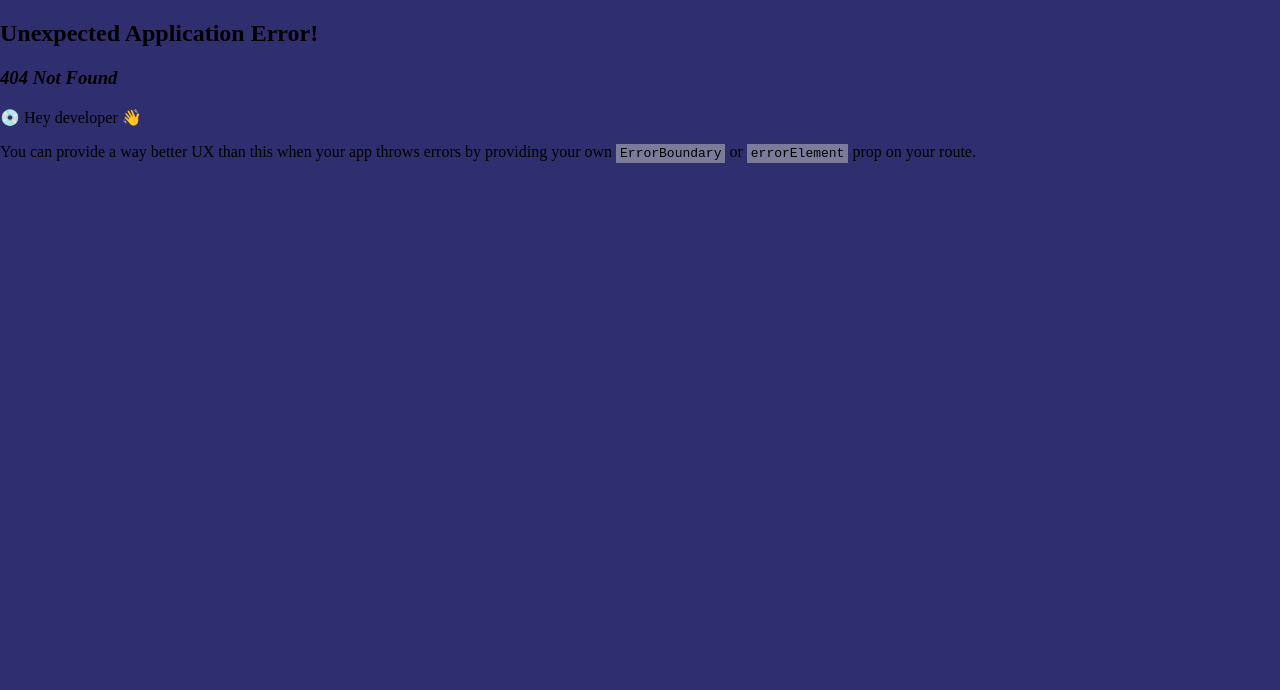
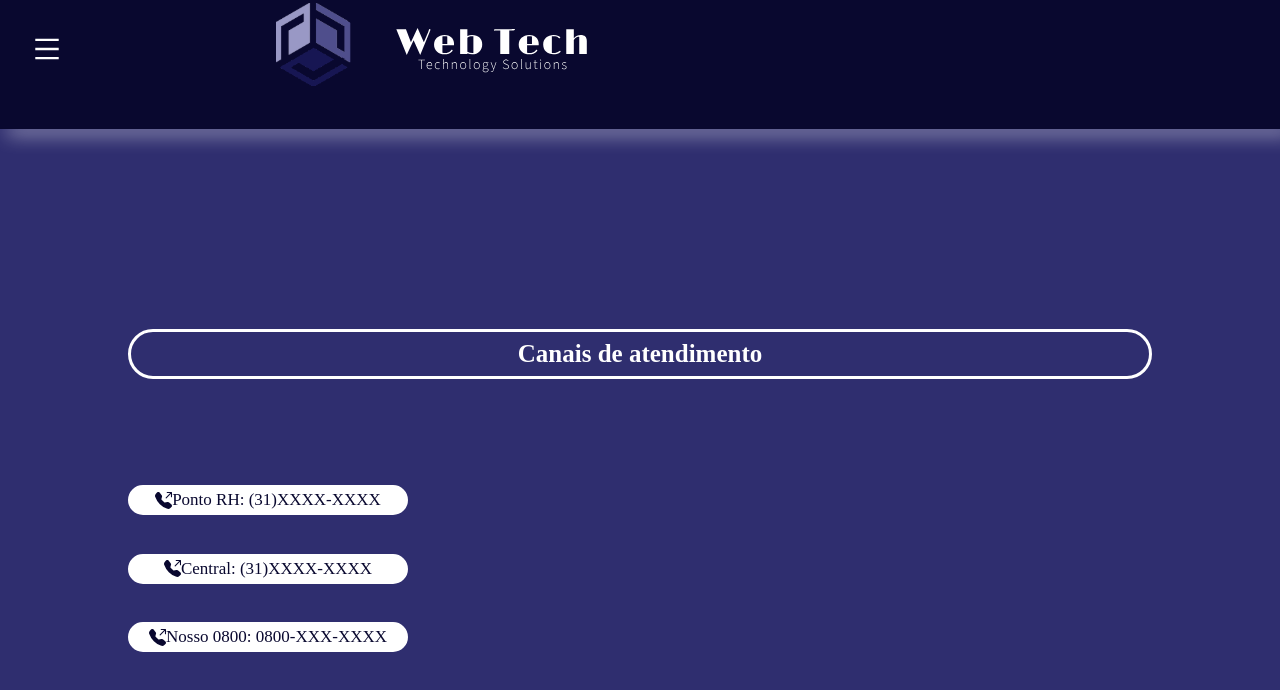
Before and after one commit to Rian-Rero/WebSystem-Trainee-Group-6, a React (Vite) app in the folder Trainee-Group6/: page /ouvidoria in a window 1280 px wide. Before the commit this address had no page. Shown: the top 690 px of the page. Built offline with nearby package versions, Linux system fonts and the light colour scheme.

Commit message:
ouvidoria + sider

```diff
--- a/Trainee-Group6/src/Components/Sidebar/sidebar.jsx
+++ b/Trainee-Group6/src/Components/Sidebar/sidebar.jsx
@@ -7,7 +7,7 @@ import {CgProfile} from "react-icons/cg"
 import SidebarItem from '../SidebarItem/SidebarItem'
 import {AiOutlineMenu} from "react-icons/ai";
 import { useNavigate } from "react-router-dom";
-
+import {GoMegaphone} from "react-icons/go"
 
 
 
@@ -25,6 +25,7 @@ const Sidebar = ({ active }) => {
         <SidebarItem Icon={CgProfile} Text="Perfil" onClick = {() => navigate("/perfil")}/>
         <SidebarItem Icon={IoMdLogIn} Text="Login" onClick = {() => navigate("/login")} />
         <SidebarItem Icon={BiUserPlus} Text="Cadastro" onClick = {() => navigate("/cadastro")}/>
+        <SidebarItem Icon={GoMegaphone} Text="Ouvidoria" onClick = {() => navigate("/ouvidoria")}/>
       </Content>
     </Container>
   )
--- /dev/null
+++ b/Trainee-Group6/src/pages/Ouvidoria/Ouvidoria.jsx
@@ -0,0 +1,41 @@
+import { Fundo, Espacamento, StyleMsg, StyleSpace, StyleContatos, EspacamentoInputs, Logo } from './style';
+import Sider from "../../Components/Sider/Sider";
+import LogoHeader from "../../Components/LogoHeader/LogoHeader";
+import { useNavigate } from "react-router-dom";
+import {BsFillTelephoneOutboundFill} from "react-icons/bs"
+
+
+
+
+function Ouvidoria(){
+    const navigate = useNavigate();
+
+    return(
+
+        <div>
+            <Fundo>
+                <Logo>
+                    <LogoHeader onClick = {() => navigate("/")}/>
+                </Logo>
+                <div>
+                    <Sider></Sider>
+                </div>
+                <Espacamento>
+                    <StyleSpace>
+                        <StyleMsg>Canais de atendimento</StyleMsg>
+                    </StyleSpace>
+                </Espacamento>
+                <StyleSpace>
+                    <EspacamentoInputs>
+                        <img src=""/> {/*Colocar o ícone do telegone*/}
+                        <StyleContatos><BsFillTelephoneOutboundFill/> Ponto RH: (31)XXXX-XXXX</StyleContatos>
+                        <StyleContatos><BsFillTelephoneOutboundFill/> Central: (31)XXXX-XXXX</StyleContatos>
+                        <StyleContatos><BsFillTelephoneOutboundFill/> Nosso 0800: 0800-XXX-XXXX</StyleContatos>
+                    </EspacamentoInputs>
+                </StyleSpace>
+            </Fundo>
+        </div>
+    )
+}
+
+export default Ouvidoria;
--- /dev/null
+++ b/Trainee-Group6/src/pages/Ouvidoria/index.js
@@ -0,0 +1 @@
+export { default } from "./Ouvidoria"
--- /dev/null
+++ b/Trainee-Group6/src/pages/Ouvidoria/style.js
@@ -0,0 +1,216 @@
+import styled from 'styled-components'
+
+export const Espacamento = styled.div`
+    margin-top: 350px;
+    margin-bottom: -500px;
+    height: 400px;
+`
+
+export const EspacamentoInputs = styled.div`
+    margin-top: 200px;
+    margin-bottom: -500px;
+    height: 400px;
+`
+
+export const Fundo = styled.div`
+    width: 100%;
+    height: 100%;
+    background-color: #2F2E6F;
+`
+
+export const StyleMsg = styled.div`
+    background-color: transparent;
+    color: #fff;
+    display: flex;
+    justify-content: center;
+    width: 63%;
+    height: 100px;
+    margin: 20% 40% 20% 20%; //cima direita baixo esquerda
+    border: 3px solid #fff;
+    text-align: center;
+    font-size: 32px;
+    font-weight: bold;
+    align-items: center;
+    border-radius: 30px;
+
+    @media (max-width: 1395){
+        width: 45%;
+        font-size: 25px;
+    }
+
+    @media (min-width: 360px){
+        display: flex;
+        jsutify-content: center;
+        width: 265px;
+        height: 80px;
+        margin: 20% 10%;
+    }
+
+    @media (min-width: 375px){
+        display: flex;
+        jsutify-content: center;
+        width: 300px;
+        height: 70px;
+        margin: 20% 7.5%;
+    }
+
+    @media (min-width: 384px){
+        display: flex;
+        jsutify-content: center;
+        width: 300px;
+        height: 70px;
+        margin: 20% 8%
+    }
+
+    @media (min-width: 390px){
+        display: flex;
+        jsutify-content: center;
+        width: 300px;
+        height: 70px;
+        margin: 20% 9%
+    }
+
+    @media (min-width: 412px){
+        display: flex;
+        jsutify-content: center;
+        width: 350px;
+        height: 50px;
+        margin: 20% 5%;
+        font-size: 25px;
+    }
+
+    @media (min-width: 414px){
+        display: flex;
+        jsutify-content: center;
+        width: 300px;
+        height: 60px;
+        margin: 20% 11%
+    }
+
+    @media (min-width: 428px){
+        display: flex;
+        jsutify-content: center;
+        width: 300px;
+        height: 60px;
+        margin: 20% 12%
+    }
+
+    @media (min-width: 800px){
+        display: flex;
+        jsutify-content: center;
+        width: 80%;
+        height: 50px;
+        margin: 20% 10%
+    }
+
+    @media (min-width: 810px){
+        display: flex;
+        jsutify-content: center;
+        width: 80%;
+        height: 50px;
+        margin: 20% 10%
+    }
+`
+
+export const StyleSpace = styled.div`
+    margin: -150px 0 0 0;
+`
+
+export const StyleContatos = styled.div`
+    background-color: #fff;
+    color: #09082F;
+    display: flex;
+    justify-content: center;
+    width: 20%;
+    height: 40px;
+    border: 3px solid #fff;
+    text-align: center;
+    font-size: 18px;
+    align-items: center;
+    border-radius: 30px;
+
+    @media (max-width: 685px){
+        height: 60px;
+        font-size: 15px;
+    }
+
+    @media (min-width: 360px){
+        display: flex;
+        jsutify-content: center;
+        width: 280px;
+        height: 30px;
+        margin: 10% 9%;
+        font-size: 17px;
+    }
+
+    @media (min-width: 375px){
+        display: flex;
+        jsutify-content: center;
+        width: 280px;
+        height: 30px;
+        margin: 10% 10%;
+        font-size: 17px;
+    }
+
+    @media (min-width: 390px){
+        display: flex;
+        jsutify-content: center;
+        width: 280px;
+        height: 30px;
+        margin: 10% 10%;
+        font-size: 17px;
+    }
+
+
+    @media (min-width: 384px){
+        display: flex;
+        jsutify-content: center;
+        width: 280px;
+        height: 30px;
+        margin: 10% 11%;
+        font-size: 17px;
+    }
+
+    @media (min-width: 412px){
+        display: flex;
+        jsutify-content: center;
+        width: 280px;
+        height: 30px;
+        margin: 10% 13%;
+        font-size: 17px;
+    }
+
+    @media (min-width: 414px){
+        display: flex;
+        jsutify-content: center;
+        width: 280px;
+        height: 30px;
+        margin: 10% 14%;
+        font-size: 17px;
+    }
+
+    @media (min-width: 428px){
+        display: flex;
+        jsutify-content: center;
+        width: 280px;
+        height: 30px;
+        margin: 10% 14%;
+        font-size: 17px;
+    }
+
+    @media (min-width: 810px){
+        display: flex;
+        jsutify-content: center;
+        width: 280px;
+        height: 30px;
+        margin: 3% 10%;
+        font-size: 17px;
+    }
+`
+export const Logo = styled.div`
+    display: flex;
+    text-align: end;
+    justify-content: end;
+    align-items: end;
+
+`
--- a/Trainee-Group6/src/routes.jsx
+++ b/Trainee-Group6/src/routes.jsx
@@ -11,6 +11,7 @@ import Login from "./pages/Login/Login";
 import Cadastro from "./pages/Cadastro/Cadastro";
 import Perfil from "./pages/Perfil/Perfil";
 import Julio from "./pages/Julio/Julio";
+import Ouvidoria from "./pages/Ouvidoria/Ouvidoria";
 
 const router = createBrowserRouter
 (
@@ -23,6 +24,7 @@ const router = createBrowserRouter
          <Route path="cadastro" element={<Cadastro/>}/>
          <Route path="perfil" element={<Perfil/>}/>
          <Route path="julio" element={<Julio/>}/>
+         <Route path="ouvidoria" element={<Ouvidoria/>}/>
         </Route>
     )
 )
```
Also changed, not shown: Trainee-Group6/src/Components/Sidebar/style.js (line endings or trailing spaces).
